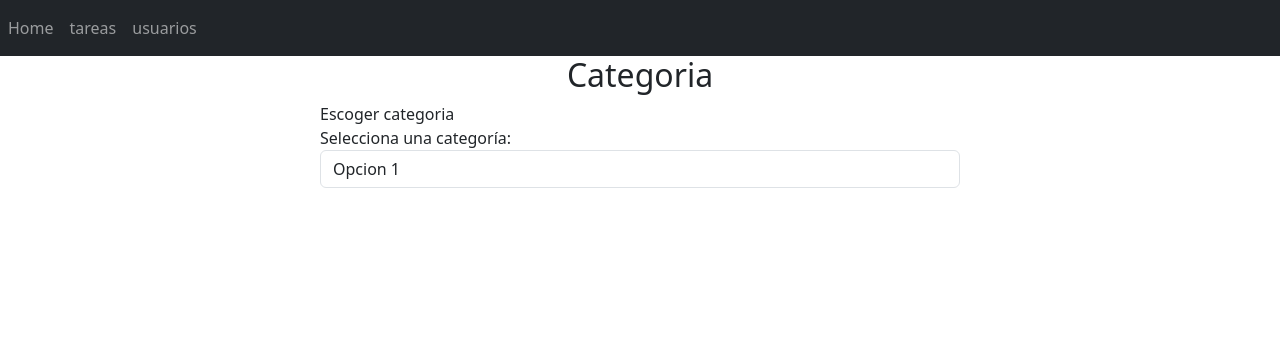
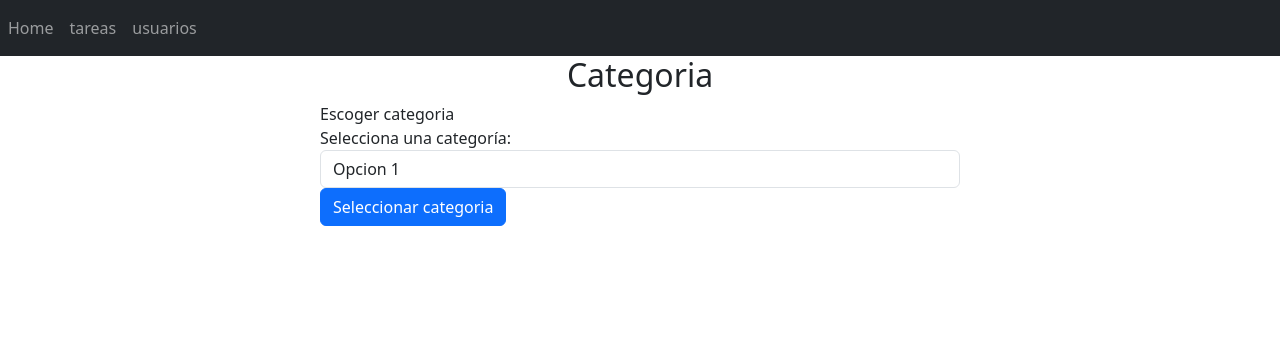
Before and after one commit to winsignares/projectweb, a Flask app: template config/templates/category.html in a window 1280 px wide. Shown: the top 356 px of the page. Run offline with Flask 3, Linux system fonts and the light colour scheme; the template is opened without the code that fills it, so the values that code supplies are empty.

Commit message:
category cambio otra vez

```diff
--- a/config/templates/category.html
+++ b/config/templates/category.html
@@ -8,13 +8,15 @@
 
         <label>Escoger categoria</label><br>
         <label for="categoria">Selecciona una categoría:</label>
-      <select class="form-control" id="categoria">
+      <select class="form-control" id="imput text">
         <option>Opcion 1</option>
         <option>Opcion 2</option>
         <option>Opcion 3</option>
         <option>Opcion 4</option>
         <option>Opcion 5</option>
       </select>
+      <button type="button" class="btn btn-primary"  style="margin-right: 50px;">Seleccionar categoria</button>
       </div>
+    </form>
 
 {% endblock %}
```
